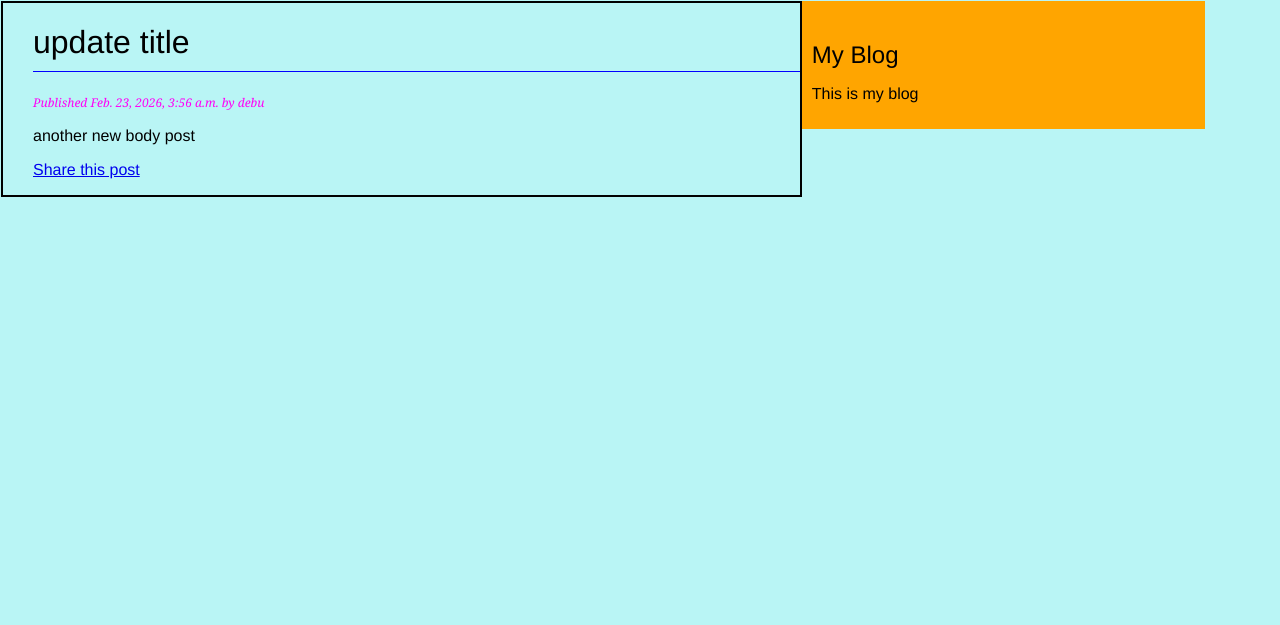
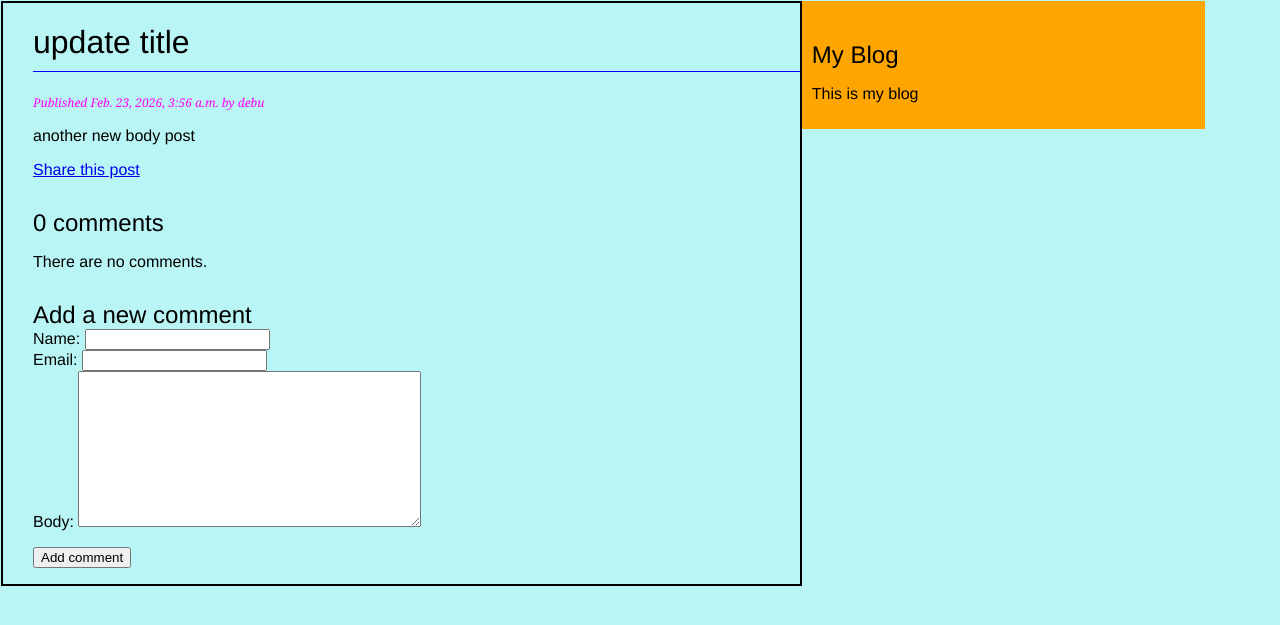
Before and after one commit to Debashish-newbie/csw2, a Django app: page /blog/9/ in a window 1280 px wide. Shown: the top 625 px of the page. Run offline with Django 5.2, Linux system fonts and the light colour scheme; data comes from the database, SQL or seed files in the repository; both versions use the stored data as it was after the commit.

Commit message:
CSW 18/03/26

```diff
--- a/chapter2/mysite/blog/forms.py
+++ b/chapter2/mysite/blog/forms.py
@@ -1,4 +1,5 @@
 from django import forms
+from .models import Comment
 
 class EmailPostForm(forms.Form):
     name = forms.CharField(max_length=25)
@@ -7,3 +8,9 @@ class EmailPostForm(forms.Form):
     comments = forms.CharField(
         required=False,
         widget=forms.Textarea)
+
+
+class CommentForm(forms.ModelForm):
+    class Meta:
+        model = Comment
+        fields = ['name', 'email', 'body']
--- a/chapter2/mysite/blog/models.py
+++ b/chapter2/mysite/blog/models.py
@@ -51,3 +51,28 @@ class Post(models.Model):
                   self.publish.day,
                   self.slug]
             )
+class Comment(models.Model):
+    post = models.ForeignKey(
+        Post,
+        on_delete=models.CASCADE,
+        related_name='comments'
+    )
+
+    name = models.CharField(max_length=80)
+    email = models.EmailField()
+
+    body = models.TextField()
+
+    created = models.DateTimeField(auto_now_add=True)
+    updated = models.DateTimeField(auto_now=True)
+
+    active = models.BooleanField(default=True)
+
+    class Meta:
+        ordering = ['created']
+        indexes = [
+            models.Index(fields=['created']),
+        ]
+
+    def __str__(self):
+        return f'Comment by {self.name} on {self.post}'
--- a/chapter2/mysite/blog/templates/blog/post/detail.html
+++ b/chapter2/mysite/blog/templates/blog/post/detail.html
@@ -6,4 +6,21 @@
     <p class="date">Published {{ post.publish }} by {{ post.author }}</p>
     {{ post.body|linebreaks }}
     <p> <a href="{% url "blog:post_share" post.id %}">Share this post</a></p>
+     {% with comments.count as total_comments %}
+    <h2>
+      {{ total_comments }} comment{{ total_comments|pluralize }}
+    </h2>
+  {% endwith %}
+  {% for comment in comments %}
+    <div class="comment">
+      <p class="info">
+        Comment {{ forloop.counter }} by {{ comment.name }}
+        {{ comment.created }}
+      </p>
+      {{ comment.body|linebreaks }}
+    </div>
+  {% empty %}
+    <p>There are no comments.</p>
+  {% endfor %}
+  {% include "blog/post/includes/comment_form.html" %}
 {% endblock %}
--- /dev/null
+++ b/chapter2/mysite/blog/templates/blog/post/includes/comment_form.html
@@ -0,0 +1,12 @@
+<h2>Add a new comment</h2>
+<form action="{% url "blog:post_comment" post.id %}" method="post">
+<div class="left">
+    {{ form.name.as_field_group }}
+  </div>
+  <div class="left">
+    {{ form.email.as_field_group }}
+  </div>
+  {{ form.body.as_field_group }}
+  {% csrf_token %}
+  <p><input type="submit" value="Add comment"></p>
+</form>
--- a/chapter2/mysite/blog/urls.py
+++ b/chapter2/mysite/blog/urls.py
@@ -8,4 +8,5 @@ urlpatterns = [
     # slug converter name must match view parameter 'slug'
     path('<int:year>/<int:month>/<int:day>/<slug:slug>/', views.post_slug_date_detail, name='post_slug_date_detail'),
     path('<int:post_id>/share/', views.post_share, name='post_share'),
+    path('<int:post_id>/comment/', views.post_comment, name='post_comment'),
 ]
--- a/chapter2/mysite/blog/views.py
+++ b/chapter2/mysite/blog/views.py
@@ -6,6 +6,7 @@ from django.views.generic import ListView
 from .forms import EmailPostForm
 from django.core.mail import send_mail
 from django.views.decorators.http import require_POST
+from .forms import CommentForm
 
 class PostListView(ListView):
     queryset = Post.published.all()
@@ -31,11 +32,19 @@ class PostListView(ListView):
 def post_detail(request, id):
     try:
         post = Post.objects.get(id=id)
+        comments = post.comments.filter(active=True)
     except Post.DoesNotExist:
         raise Http404('No post found')
+    form = CommentForm()   # ✅ FIX: create form
     return render(
-        request, 'blog/post/detail.html', {'post': post}
-        )
+        request,
+        'blog/post/detail.html',
+        {
+            'post': post,
+            'comments': comments,
+            'form': form
+        }
+    )
 def post_slug_date_detail(request, year, month, day, slug, status):
     post1 = get_object_or_404(Post,
                               status=Post.Status.PUBLISHED,
@@ -81,3 +90,25 @@ def post_share(request, post_id):
                    'form': form,
                    'sent': sent}
                   )
+
+@require_POST
+def post_comment(request, post_id):
+    post = get_object_or_404(
+        Post,
+        id=post_id,
+        status=Post.Status.PUBLISHED
+    )
+    comment = None
+
+    form = CommentForm(data=request.POST)
+    if form.is_valid():
+        comment = form.save(commit=False)
+        comment.post = post
+        comment.save()
+    # redirect back to post detail page
+    return render(
+        request, 'blog/post/comment.html',
+        {'post': post,
+         'form':form,
+         'comment': comment}
+    )
```
Also changed, not shown: chapter2/mysite/blog/admin.py (+14 -11 lines), chapter2/mysite/blog/templates/blog/post/comment.html (added, +11 -0 lines), chapter2/mysite/blog/migrations/0003_comment.py (added), chapter2/mysite/db.sqlite3.
